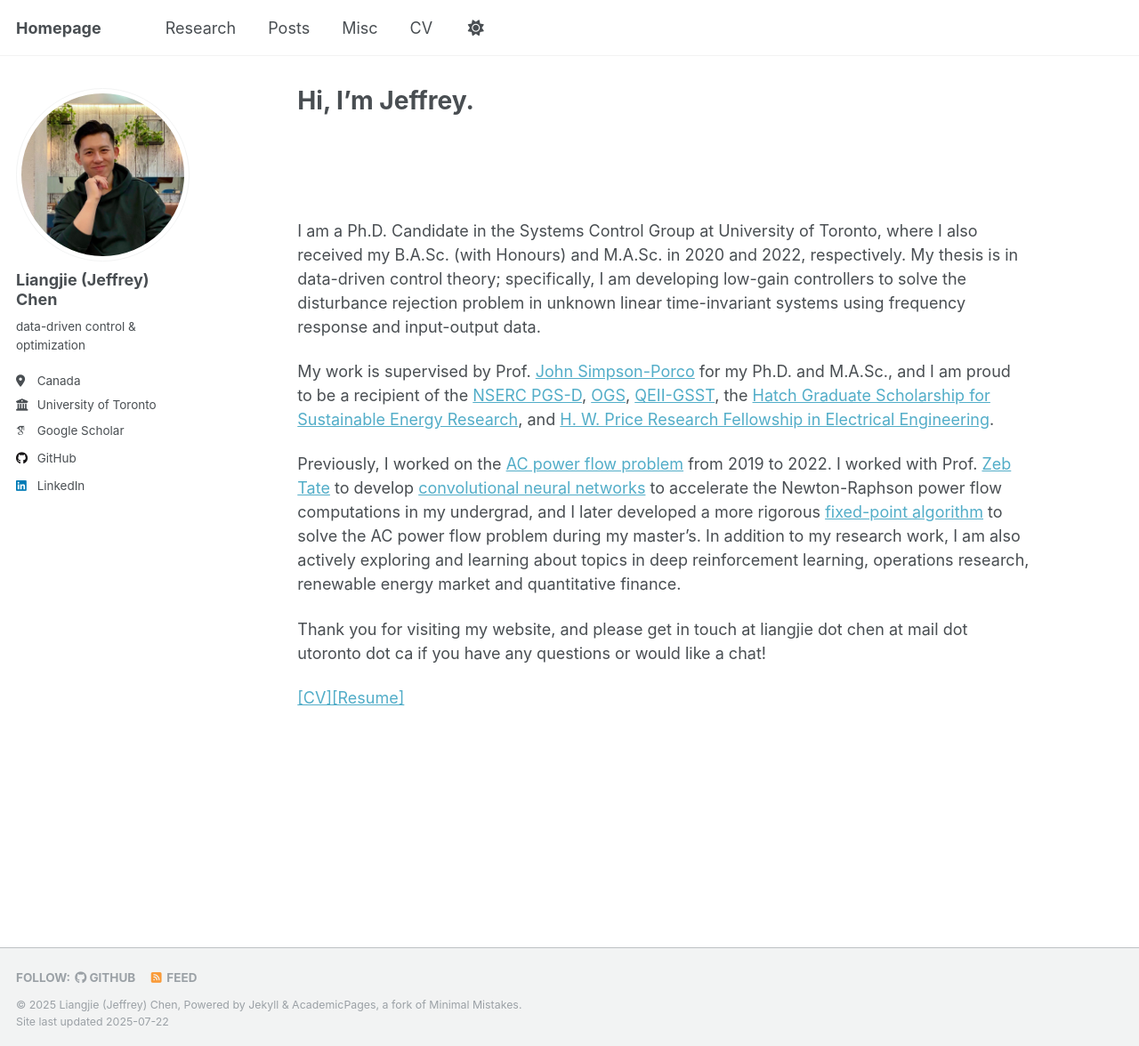
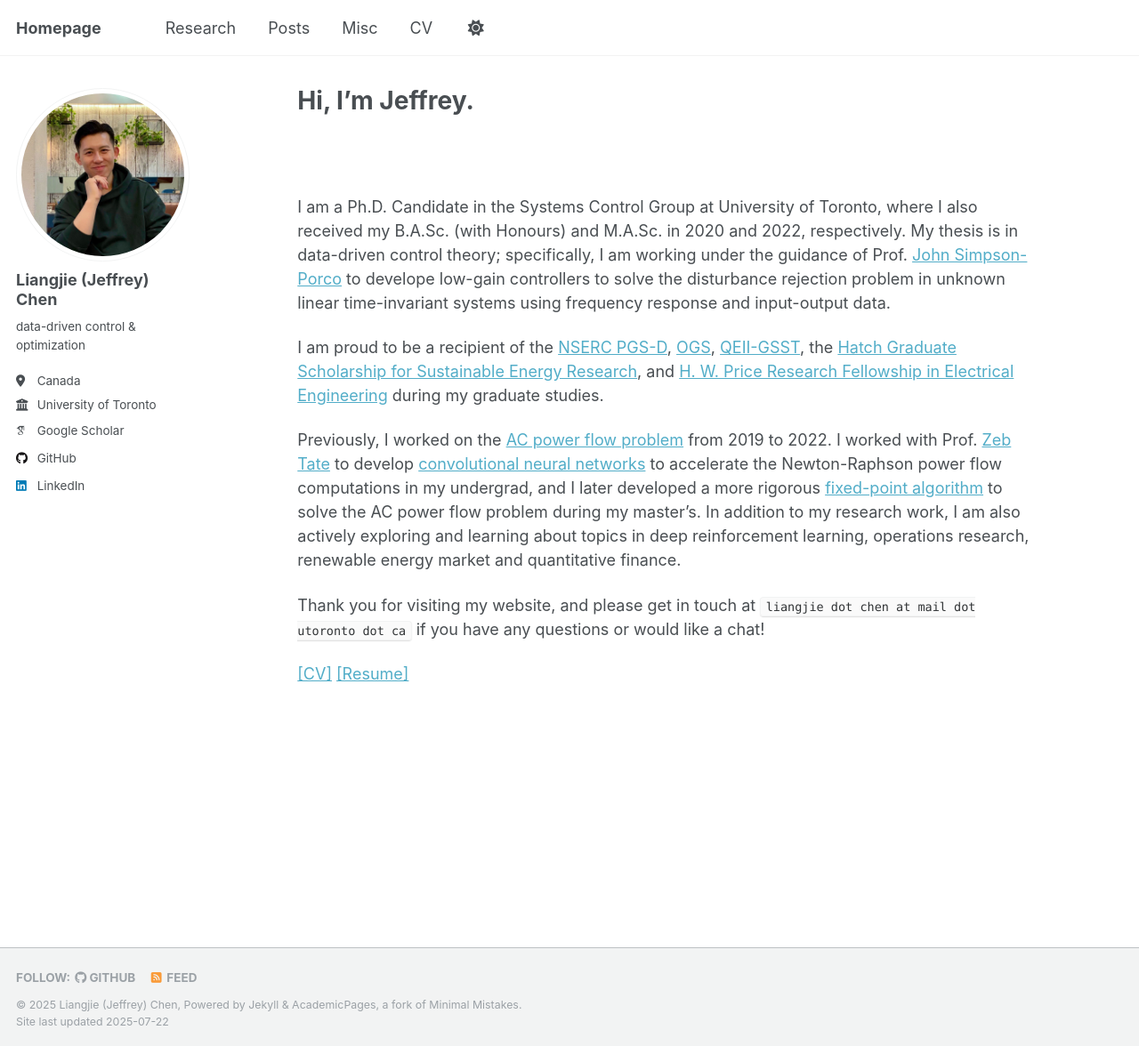
Before and after one commit to jchen975/ljchen.github.io, a Jekyll site: the page built from _pages/about.md, in a window 1280 px wide and 1176 px high. Shown: the whole window at 89% size. Built offline with Jekyll 4.4.1, drawn with Linux system fonts in a browser that asks for light colours; some web fonts are replaced.

Commit message:
removed mathscr dependence, updated about page

```diff
--- a/_includes/mathjax.html
+++ b/_includes/mathjax.html
@@ -4,7 +4,7 @@
       scale: 95// Scale equations to 95% of the default size
     },
     TeX: {
-      extensions: ["AMSmath.js", "mathrsfs.js"],
+      extensions: ["AMSmath.js"],
       tags: "ams",
       Macros: {
         inR: "\\in \\mathbb{R}",
--- a/_pages/about.md
+++ b/_pages/about.md
@@ -9,17 +9,16 @@
 
 <br>
 <br>
-<br>
 
-I am a Ph.D. Candidate in the Systems Control Group at University of Toronto, where I also received my B.A.Sc. (with Honours) and M.A.Sc. in 2020 and 2022, respectively. My thesis is in data-driven control theory; specifically, I am developing low-gain controllers to solve the disturbance rejection problem in unknown linear time-invariant systems using frequency response and input-output data.
+I am a Ph.D. Candidate in the Systems Control Group at University of Toronto, where I also received my B.A.Sc. (with Honours) and M.A.Sc. in 2020 and 2022, respectively. My thesis is in data-driven control theory; specifically, I am working under the guidance of Prof. [John Simpson-Porco](https://www.control.utoronto.ca/~jwsimpson/) to develope low-gain controllers to solve the disturbance rejection problem in unknown linear time-invariant systems using frequency response and input-output data.
 
-My work is supervised by Prof. [John Simpson-Porco](https://www.control.utoronto.ca/~jwsimpson/) for my Ph.D. and M.A.Sc., and I am proud to be a recipient of the [NSERC PGS-D](https://search.open.canada.ca/grants/record/nserc-crsng,110_2024_2025_Q4_87,current), [OGS](https://www.sgs.utoronto.ca/awards/ontario-graduate-scholarship/), [QEII-GSST](https://osap.gov.on.ca/OSAPPortal/en/A-ZListofAid/PRDR019236.html), the [Hatch Graduate Scholarship for Sustainable Energy Research](https://energy.utoronto.ca/), and [H. W. Price Research Fellowship in Electrical Engineering](https://www.ece.utoronto.ca/graduates/financial-support/scholarships/).
+I am proud to be a recipient of the [NSERC PGS-D](https://search.open.canada.ca/grants/record/nserc-crsng,110_2024_2025_Q4_87,current), [OGS](https://www.sgs.utoronto.ca/awards/ontario-graduate-scholarship/), [QEII-GSST](https://osap.gov.on.ca/OSAPPortal/en/A-ZListofAid/PRDR019236.html), the [Hatch Graduate Scholarship for Sustainable Energy Research](https://energy.utoronto.ca/), and [H. W. Price Research Fellowship in Electrical Engineering](https://www.ece.utoronto.ca/graduates/financial-support/scholarships/) during my graduate studies.
 
 Previously, I worked on the [AC power flow problem](https://en.wikipedia.org/wiki/Power-flow_study) from 2019 to 2022. I worked with Prof. [Zeb Tate](https://www.ece.utoronto.ca/people/tate-j/) to develop [convolutional neural networks](https://arxiv.org/abs/2004.09342) to accelerate the Newton-Raphson power flow computations in my undergrad, and I later developed a more rigorous [fixed-point algorithm](https://ieeexplore.ieee.org/abstract/document/10156226) to solve the AC power flow problem during my master's. In addition to my research work, I am also actively exploring and learning about topics in deep reinforcement learning, operations research, renewable energy market and quantitative finance.
 
 <!-- Outside work, I am an experienced amateur violinist of 20+ years (my favorite works are written by [Mahler](https://www.youtube.com/watch?v=Oi6ZjkXFlcU) and [Bach](https://youtu.be/vhOaS_Cy8_8?si=TNHShy0LIqunDOaa)), an avid reader (but in all honesty, really a [book hoarder](https://www.booksalefinder.com/utgeneral.html)), and I am working on achieving my [fitness goals](https://ljchen.github.io/posts/fitness-goals.html) by 2027.  -->
 
-Thank you for visiting my website, and please get in touch at liangjie dot chen at mail dot utoronto dot ca if you have any questions or would like a chat!
+Thank you for visiting my website, and please get in touch at `liangjie dot chen at mail dot utoronto dot ca` if you have any questions or would like a chat!
 
 
-[[CV]](https://ljchen.ca/files/cv.pdf)[[Resume]](https://ljchen.ca/files/resume.pdf)
+[[CV]](https://ljchen.ca/files/cv.pdf) [[Resume]](https://ljchen.ca/files/resume.pdf)
```
